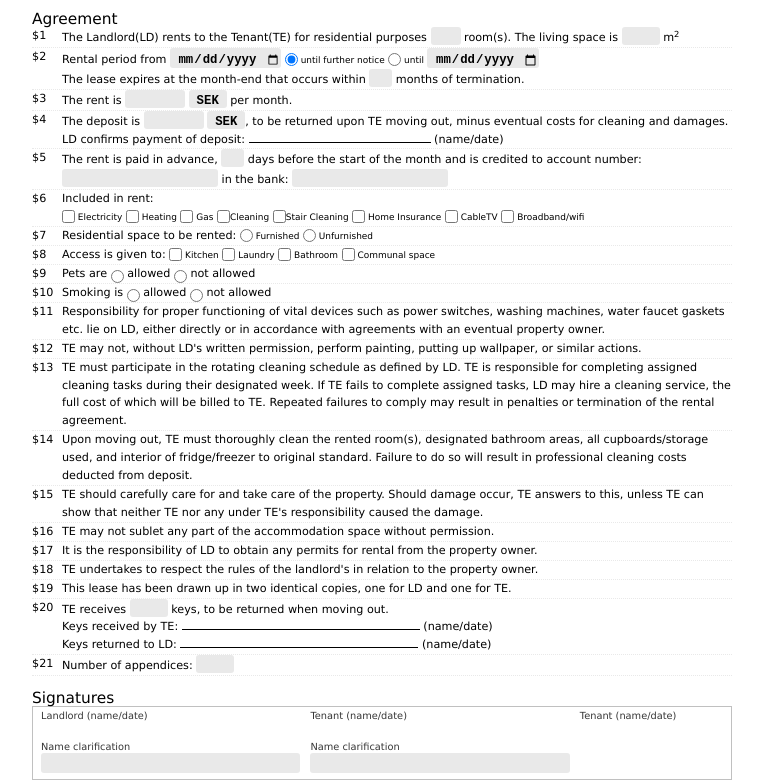
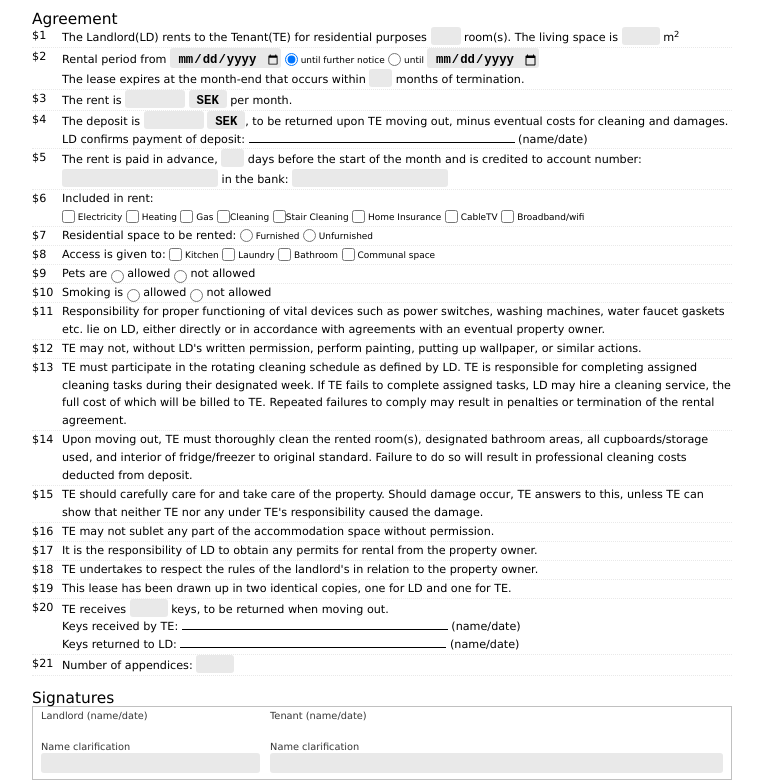
Before and after one commit to tofsjonas/lodger, a plain HTML site: page index.html in a window 1280 px wide. Shown: the part 328-1108 px from the top of the page, without its empty margins (258-1021 px from the left). Drawn offline with Linux system fonts and the light colour scheme.

Commit message:
minor cleanup

```diff
--- a/index.html
+++ b/index.html
@@ -123,7 +123,7 @@
           />, to be returned upon TE moving out, minus eventual costs for
           cleaning and damages.<br />
           LD confirms payment of deposit:
-          <span style="width: 13rem"></span> (name/date)
+          <span style="width: 19rem"></span> (name/date)
         </li>
         <li>
           The rent is paid in advance,
@@ -240,8 +240,8 @@
           TE receives <input type="text" name="keys" value="" size="4" /> keys,
           to be returned when moving out.<br />
           Keys received by TE:
-          <span style="width: 17rem"></span> (name/date)<br />
-          Keys returned to LD: <span style="width: 17rem"></span> (name/date)
+          <span style="width: 19rem"></span> (name/date)<br />
+          Keys returned to LD: <span style="width: 19rem"></span> (name/date)
         </li>
         <li>
           Number of appendices:
@@ -252,8 +252,9 @@
       <table>
         <tr>
           <td><label>Landlord (name/date)</label> <span></span></td>
-          <td><label>Tenant (name/date)</label> <span></span></td>
-          <td><label>Tenant (name/date)</label> <span></span></td>
+          <td style="width: 67%">
+            <label>Tenant (name/date)</label> <span></span>
+          </td>
         </tr>
         <tr>
           <td>
```
